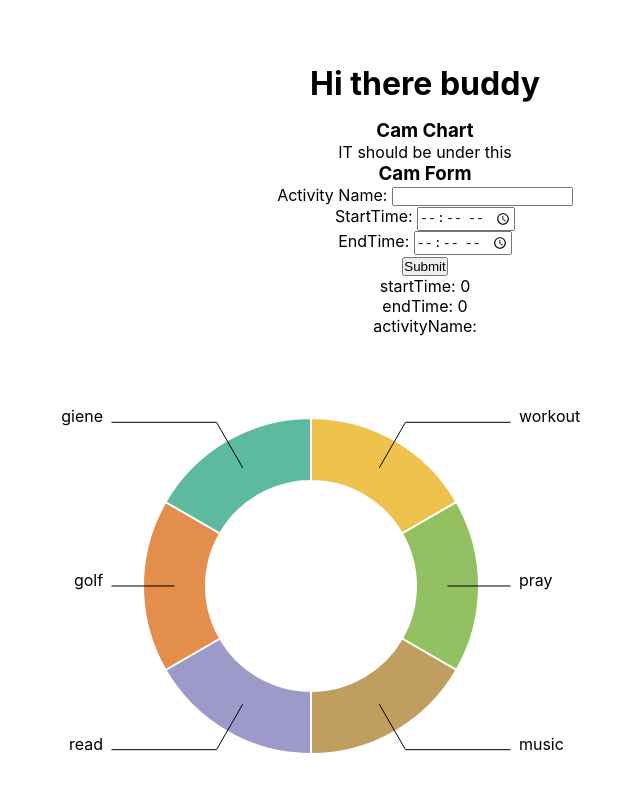
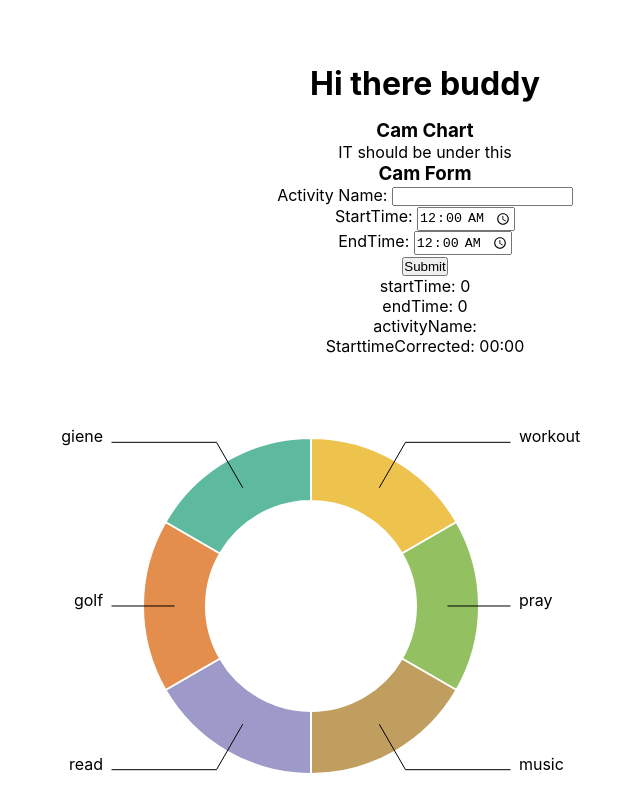
Before and after one commit to quipcode/cam, a React (Create React App) app: page / in a window 1280 px wide. Shown: the top 812 px of the page, without its empty margins (215-855 px from the left). Built offline with nearby package versions, Linux system fonts and the light colour scheme.

Commit message:
got activity info to be put in form after click on d3 graph

```diff
--- a/src/camFoo/camForm.tsx
+++ b/src/camFoo/camForm.tsx
@@ -1,9 +1,16 @@
 import React from "react"
 import { useCam } from './useCam'
 
+
 function CamForm() {
     const { cam, camForm, setCam, doubleCam, setCamForm } = useCam();
-
+function millisecondsStringToHourMinute(milliString: number){
+    //@ts-ignore
+    let milliNum = parseInt(milliString)
+    var date = new Date(milliNum);
+    let options = {hourCycle: 'h23', hour: '2-digit', minute: '2-digit'}
+    return date.toLocaleString('en-US', {hourCycle: 'h23', hour: '2-digit', minute: '2-digit'});
+}
     return (
         <div>
             <h3>Cam Form</h3>
@@ -30,9 +37,7 @@ function CamForm() {
                     establishCamForm() {
                         console.log("hi")
                     }
-                }
-
-                )
+                })
             }
             }>
 
@@ -41,11 +46,11 @@ function CamForm() {
                 <label htmlFor='activityId'>Activity Id: </label>
                 <input type="text" id='activityId' name='activityId' disabled /> <br /> */}
                 <label htmlFor='activityName'>Activity Name: </label>
-                <input type="text" id='activityName' name='activityName' /> <br />
+                <input type="text" id='activityName' name='activityName' defaultValue={camForm.activityName} /> <br />
                 <label htmlFor="startTime">StartTime: </label>
-                <input type="time" name='startTime' id='startTime' /> <br />
+                <input type="time" name='startTime' id='startTime' defaultValue={millisecondsStringToHourMinute(camForm.startTime)} /> <br />
                 <label htmlFor="endTime" >EndTime: </label>
-                <input type="time" name='endTime' id='endTime' /> <br />
+                <input type="time" name='endTime' id='endTime' defaultValue={millisecondsStringToHourMinute(camForm.endTime)} /> <br />
 
                 <input type="submit" value="Submit" />
             </form>
@@ -53,6 +58,7 @@ function CamForm() {
                 <p>startTime: {camForm.startTime}</p>
                 <p>endTime: {camForm.endTime}</p>
                 <p>activityName: {camForm.activityName}</p>
+                <p>StarttimeCorrected: {millisecondsStringToHourMinute(camForm.startTime)}</p>
             </div>
         </div>
     )
--- a/src/camFoo/chart.tsx
+++ b/src/camFoo/chart.tsx
@@ -2,8 +2,10 @@ import React from 'react';
 import * as d3 from 'd3';
 import {useD3} from './useD3'
 import {Types} from './types'
+import { useCam } from './useCam'
 
 function Chart({data} : any){
+    const { cam, camForm, setCam, doubleCam, setCamForm } = useCam();
     const ref = useD3(
 
         (svg : any) => {
@@ -103,7 +105,23 @@ function Chart({data} : any){
                     const midangle = d.startAngle + (d.endAngle - d.startAngle) / 2
                     return (midangle < Math.PI ? 'start' : 'end')
                 })
+            svg
+                .on("click", function (event: any) {
+                    // console.log(event)
+                    let activity = event.target.__data__.data
+                    let startTime = activity["startTime"].toString()
+                    let endTime = activity["endTime"].toString()
+                    let activityName = activity["activityName"].toString()
 
+                    setCamForm({
+                        startTime: startTime,
+                        endTime: endTime,
+                        activityName: activityName,
+                        establishCamForm() {
+                            console.log("hi")
+                        }
+                    })
+                })
 
         },
 
@@ -114,21 +132,13 @@ function Chart({data} : any){
     return (
         <div>
         <svg
-
             style={{
-
                 height: 500,
-
                 width: "100%",
-
                 marginRight: "0px",
-
                 marginLeft: "0px",
-
             }}
-
         >
-
             <g className="plot-area" />
         </svg>
         </div>
```
Also changed, not shown: src/camFoo/cam.tsx (line endings or trailing spaces).
